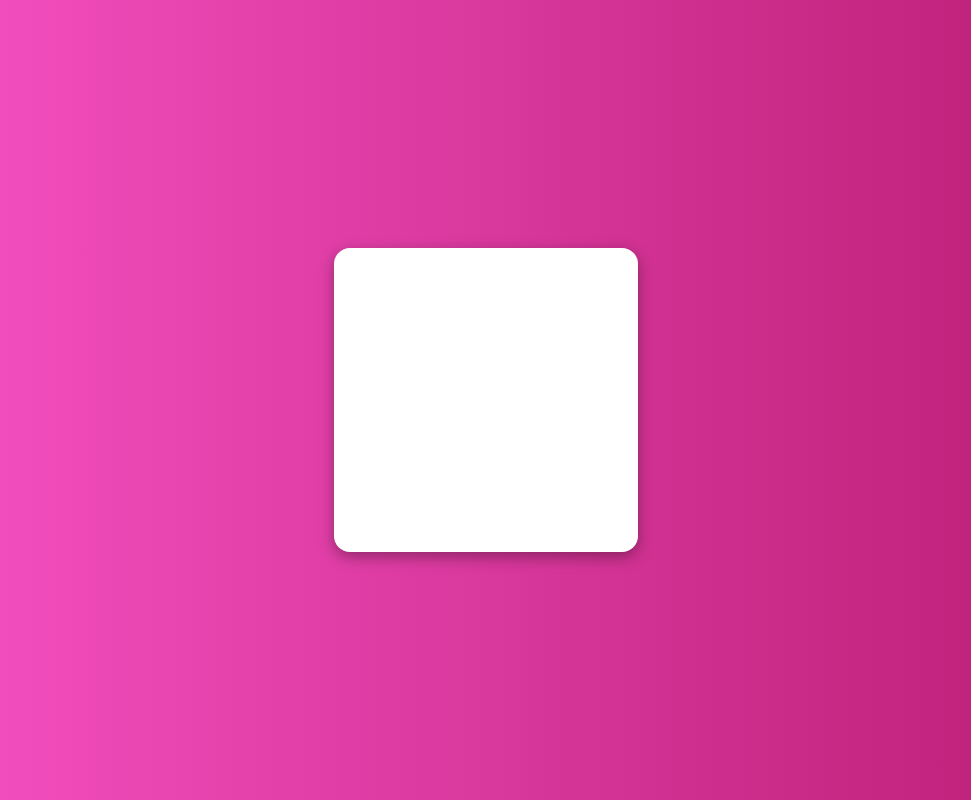
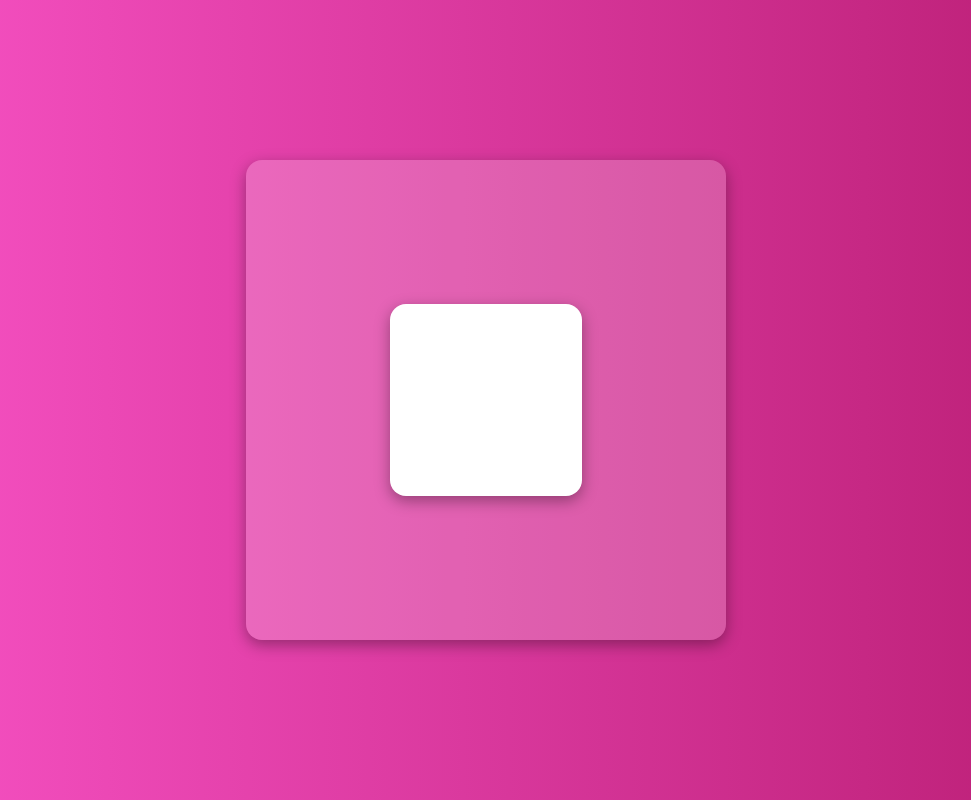
Before and after one commit to tjdrkr2580/mc, a React (Create React App) app in the folder framer/: page / in a window 1280 px wide. Shown: the whole page, without its empty margins (154-1125 px from the left). Built offline with nearby package versions, Linux system fonts and the light colour scheme; the HTML template or start-up script is replaced by a standard one.

Commit message:
ADD | Drag

```diff
--- a/framer/src/App.tsx
+++ b/framer/src/App.tsx
@@ -1,5 +1,5 @@
 import { motion, Variants } from "framer-motion";
-import React from "react";
+import React, { useRef } from "react";
 import styled from "styled-components";
 
 const Background = styled.section`
@@ -12,10 +12,21 @@
   justify-content: center;
 `;
 
+const BiggerBox = styled(motion.div)`
+  width: 30rem;
+  height: 30rem;
+  border-radius: 1rem;
+  background-color: rgba(255, 255, 255, 0.2);
+  box-shadow: rgba(0, 0, 0, 0.35) 0px 5px 15px;
+  display: flex;
+  align-items: center;
+  overflow: hidden;
+  justify-content: center; ;
+`;
+
 const Box = styled(motion.div)`
-  position: absolute;
-  width: 19rem;
-  height: 19rem;
+  width: 12rem;
+  height: 12rem;
   border-radius: 1rem;
   background-color: white;
   /* background: linear-gradient(to right, #f953c6, #b91d73); */
@@ -26,7 +37,6 @@
   hover: { scale: 1.2, rotateZ: 90 },
   click: { borderRadius: "50%" },
   drag: {
-    backgroundColor: "rgba(245, 133, 145, 0.8)",
     transition: {
       duration: 1,
     },
@@ -34,15 +44,21 @@
 };
 
 function App() {
+  const BiggerBoxRef = useRef(null);
   return (
     <Background>
+      <BiggerBox ref={BiggerBoxRef}>
         <Box
+          dragSnapToOrigin
+          dragElastic={0.5}
           drag
+          dragConstraints={BiggerBoxRef}
           variants={boxVariants}
           whileHover="hover"
           whileTap="click"
           whileDrag="drag"
         ></Box>
+      </BiggerBox>
     </Background>
   );
 }
```
Lines whose indentation alone changed are shown as unchanged.
